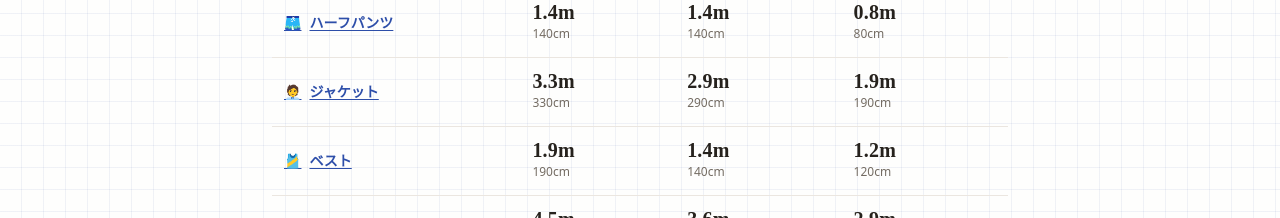
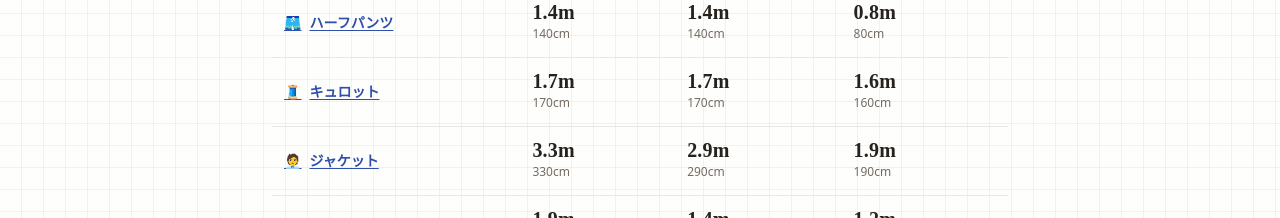
Before and after one commit to Ga-Project/yoshaku-calc, a Next.js app: page /yardage in a window 1280 px wide. Shown: the part 734-952 px from the top of the page. Built offline with nearby package versions, Linux system fonts and the light colour scheme.

Commit message:
キュロットの早見表を追加し、スカート・パンツ・ハーフパンツからの案内と本文の主張のテストを足す
Co-Authored-By: Claude Sonnet 5.5 <noreply@anthropic.com>

```diff
--- a/app/layout.tsx
+++ b/app/layout.tsx
@@ -8,7 +8,7 @@ import { socialMeta } from "./og";
 
 const TITLE = "用尺カルク｜衣服別の必要生地量（用尺）計算ツール";
 const DESC =
-  "シャツ・スカート・ワンピース・パンツ・ハーフパンツ・ジャケット・コート・ベスト・エプロンなど、衣服の種類と生地幅・サイズを選ぶだけで、必要な生地の長さ（用尺）と裁断レイアウトの目安をすぐに計算します。生地を買う前の確認に。";
+  "シャツ・スカート・ワンピース・パンツ・ハーフパンツ・キュロット・ジャケット・コート・ベスト・エプロンなど、衣服の種類と生地幅・サイズを選ぶだけで、必要な生地の長さ（用尺）と裁断レイアウトの目安をすぐに計算します。生地を買う前の確認に。";
 
 // SEO/OGP。metadataBase は OGP 画像の絶対 URL 解決と canonical の基準になる。
 export const metadata: Metadata = {
--- a/app/yardage/page.tsx
+++ b/app/yardage/page.tsx
@@ -14,7 +14,7 @@ export const dynamic = "force-static";
 
 const TITLE = "衣服別の用尺早見表｜生地幅90・110・140cmで必要な生地の長さ";
 const DESC =
-  "シャツ・ワンピース・スカート・パンツ・ハーフパンツ・ジャケット・コート・ベスト・エプロンの用尺（必要な生地の長さ）を、生地幅 90／110／140cm ごとに一覧にした早見表。入力なしで、買う前のおおよその長さが分かります。";
+  "シャツ・ワンピース・スカート・パンツ・ハーフパンツ・キュロット・ジャケット・コート・ベスト・エプロンの用尺（必要な生地の長さ）を、生地幅 90／110／140cm ごとに一覧にした早見表。入力なしで、買う前のおおよその長さが分かります。";
 
 export const metadata: Metadata = {
   title: TITLE,
--- a/app/yardage/presets.mjs
+++ b/app/yardage/presets.mjs
@@ -76,6 +76,31 @@ const PANTS_LEN = LEN_RANGE("pants", "pantsLen");
 export const OVERLAP_LEN = { min: PANTS_LEN.min, max: SHORTS_LEN.max };
 /** ハーフパンツの早見表で固定する寸法。表題・固定寸法の注記はここから作る。 */
 const SHORTS_BASE = { shortsLen: 50, hip: 94 };
+
+/** キュロットの早見表で固定する寸法。表題・固定寸法の注記はここから作る。 */
+const CULOTTES_BASE = { culottesLen: 65, hip: 94 };
+const CULOTTES_LEN = LEN_RANGE("culottes", "culottesLen");
+
+/**
+ * キュロットの前後パーツの幅が、パンツ・スカートより何 cm 広いか。案内文の数値はここから作る。
+ * ヒップの値によらず一定（どちらも 1/4 に定数を足して丸めるだけ）なので、入力範囲の全ての
+ * ヒップで一致することを確かめ、一致しなければビルドを落とす（文言だけが古い数値になるのを防ぐ）。
+ */
+function widthExtra(otherId, otherLenKey) {
+  const hips = getGarment("culottes").inputs.find((i) => i.key === "hip");
+  const other = getGarment(otherId);
+  if (!hips || !other) throw new Error(`unknown garment: ${otherId}`);
+  const diffs = new Set();
+  for (let hip = hips.min; hip <= hips.max; hip += 1) {
+    const c = getGarment("culottes").pieces({ culottesLen: CULOTTES_BASE.culottesLen, hip })[0].w;
+    const o = other.pieces({ [otherLenKey]: CULOTTES_BASE.culottesLen, hip })[0].w;
+    diffs.add(c - o);
+  }
+  if (diffs.size !== 1) throw new Error(`culottes width extra over ${otherId} is not constant: ${[...diffs].join(",")}`);
+  return [...diffs][0];
+}
+const EXTRA_OVER_PANTS = widthExtra("pants", "pantsLen");
+const EXTRA_OVER_SKIRT = widthExtra("skirt", "skirtLen");
 
 /**
  * ある軸で、前後のパーツが横に並べなくなって必要な長さが一段と増える行の注記。
@@ -225,6 +250,10 @@ export const GUIDES = [
           { value: 75, label: "75cm（ミモレ）" },
           { value: 90, label: "90cm（ロング）" },
         ],
+        seeAlso: {
+          slug: "culottes",
+          text: `丈が ${CULOTTES_LEN.min}〜${CULOTTES_LEN.max}cm で、スカートのように広がる二股のパンツ（前後のパーツの幅をこの表より ${EXTRA_OVER_SKIRT}cm 広く見込みます）は、`,
+        },
       },
       {
         key: "hip",
@@ -290,6 +319,10 @@ export const GUIDES = [
           { value: 102, label: "102cm" },
           { value: 110, label: "110cm" },
         ],
+        seeAlso: {
+          slug: "culottes",
+          text: `スカートのように広がる二股のパンツ（前後のパーツの幅をこの表より ${EXTRA_OVER_PANTS}cm 広く見込みます）は、`,
+        },
       },
     ],
     tips: [
@@ -349,6 +382,10 @@ export const GUIDES = [
           { value: 102, label: "102cm" },
           { value: 110, label: "110cm" },
         ],
+        seeAlso: {
+          slug: "culottes",
+          text: `丈が ${CULOTTES_LEN.min}〜${CULOTTES_LEN.max}cm で、スカートのように広がる二股のパンツは、`,
+        },
       },
     ],
     tips: [
@@ -364,6 +401,77 @@ export const GUIDES = [
       if (stacked.length > 0 && beside.length > 0) {
         tips.push(
           `表の標準的な寸法では、前後が縦に積まれる ${list(stacked)}、前後を横に並べられる ${list(beside)} です。`,
+        );
+      }
+      // ヒップ別の表で、前後が横に並べなくなって必要な長さが跳ねる行は、配置から探して言う。
+      const jump = besideLostTip(h, "hip", "前パンツ", "後パンツ");
+      if (jump) tips.push(jump);
+      return tips;
+    },
+  },
+  {
+    slug: "culottes",
+    searchName: "キュロット",
+    description:
+      "キュロットに必要な生地の長さ（用尺）を、キュロット丈・ヒップと生地幅 90／110／140cm の組み合わせで一覧にした早見表。スカートのように広がる二股のパンツの見積りに。",
+    lead: `キュロット（スカートのように広がる、二股に分かれたパンツ）の用尺です。この表では、前後 2 枚とウエストベルトを見込み、前後のパーツの幅をパンツより ${EXTRA_OVER_PANTS}cm、スカートより ${EXTRA_OVER_SKIRT}cm 広く見込んでいます。丈が長いほど、必要な長さは増えます。`,
+    pieces: "前パンツ・後パンツを、二つ折りの生地から左右の脚ぶんを一度に裁つものとして 1 組ずつ、ウエストベルトを 1 本。",
+    base: CULOTTES_BASE,
+    axes: [
+      {
+        key: "culottesLen",
+        caption: `キュロット丈別の用尺（ヒップ ${CULOTTES_BASE.hip}cm）`,
+        rowHeader: "キュロット丈",
+        fixedNote: `ヒップ ${CULOTTES_BASE.hip}cm で固定したときの必要な長さ`,
+        rows: [
+          { value: 45, label: "45cm" },
+          { value: 55, label: "55cm" },
+          { value: 65, label: "65cm" },
+          { value: 75, label: "75cm" },
+          { value: 85, label: "85cm" },
+        ],
+        seeAlso: {
+          slug: "pants",
+          text: `脚をまっすぐ細く仕立てるパンツ（前後のパーツの幅をこの表より ${EXTRA_OVER_PANTS}cm 狭く見込みます）は、`,
+        },
+      },
+      {
+        key: "hip",
+        caption: `ヒップ別の用尺（キュロット丈 ${CULOTTES_BASE.culottesLen}cm）`,
+        rowHeader: "ヒップ",
+        fixedNote: `キュロット丈 ${CULOTTES_BASE.culottesLen}cm で固定したときの必要な長さ`,
+        rows: [
+          { value: 78, label: "78cm" },
+          { value: 86, label: "86cm" },
+          { value: 94, label: "94cm" },
+          { value: 102, label: "102cm" },
+          { value: 110, label: "110cm" },
+        ],
+        seeAlso: {
+          slug: "skirt",
+          text: `脚が分かれていないスカート（前後のパーツの幅をこの表より ${EXTRA_OVER_SKIRT}cm 狭く見込みます）は、`,
+        },
+      },
+    ],
+    tips: [
+      "この表で見込んでいるのは前後パンツとウエストベルトだけです。ポケット・飾りのテープなどを付ける場合は、そのぶんを別に見積もってください。ゴムを通す場合は、仕立て方によって別に必要なことがあります。",
+      "ギャザーやタックを入れてさらにボリュームを出す型紙は、表より幅を食います。表の数字は直線的な型紙を前提とした目安とお考えください。",
+    ],
+    // 「縦に積まれる／横に並ぶ」と、そのときの長さは配置から導出する。
+    derivedTips: (h) => {
+      const at = h.baseCells();
+      const stacked = at.filter((c) => !h.sideBySide(c.fabricWidth, "前パンツ", "後パンツ"));
+      const beside = at.filter((c) => h.sideBySide(c.fabricWidth, "前パンツ", "後パンツ"));
+      const list = (cs) => cs.map((c) => `${c.fabricWidth}cm 幅で ${h.m(c.totalM)}`).join("、");
+      const tips = [];
+      if (stacked.length > 0 && beside.length > 0) {
+        tips.push(
+          `表の標準的な寸法では、前後が縦に積まれる ${list(stacked)}、前後を横に並べられる ${list(beside)} です。`,
+        );
+      } else if (stacked.length === at.length && at.length > 0) {
+        const ms = at.map((c) => c.totalM);
+        tips.push(
+          `表の標準的な寸法では、どの生地幅でも前後が縦に積まれ、必要な長さは ${list(stacked)} です。生地幅による差は最大 ${h.m(Math.max(...ms) - Math.min(...ms))} です。`,
         );
       }
       // ヒップ別の表で、前後が横に並べなくなって必要な長さが跳ねる行は、配置から探して言う。
```
Also changed, not shown: 2 other files (tests, documents, lock files or other folders).
